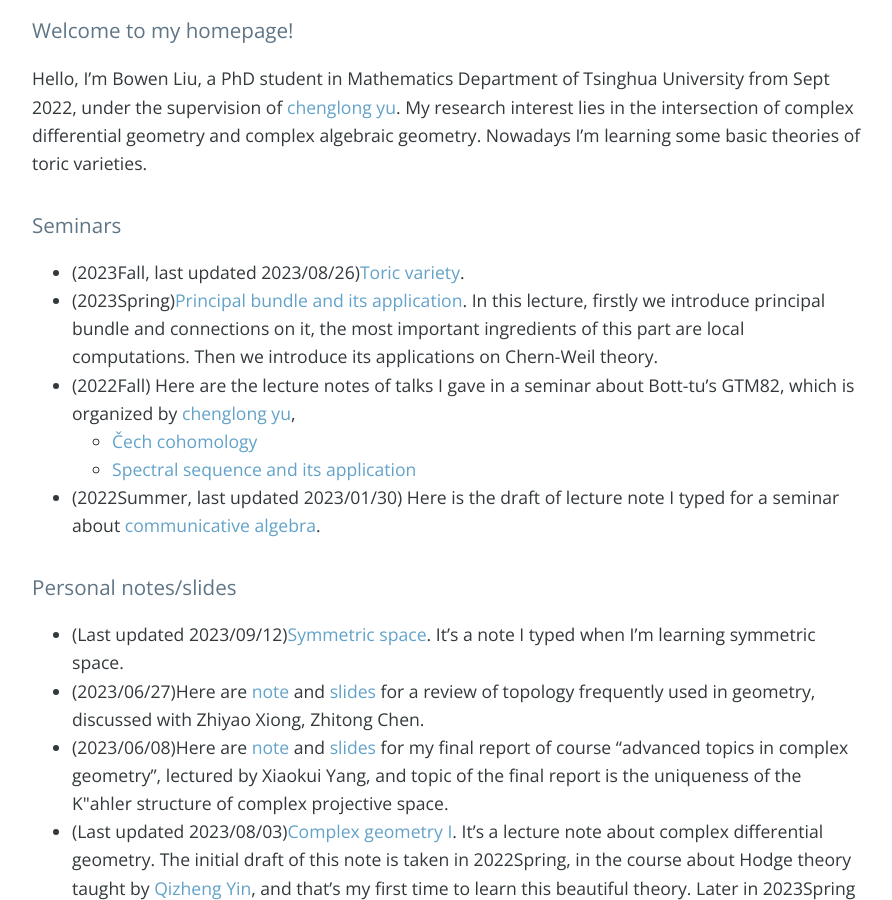
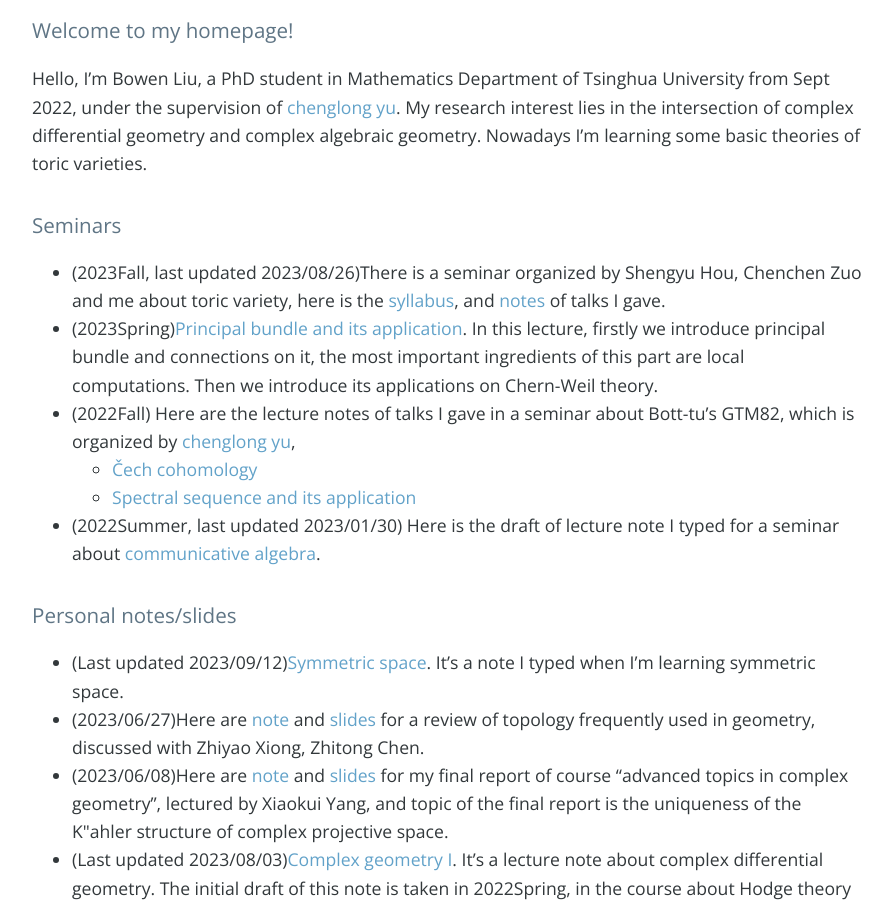
Before and after one commit to bowenl-math/bowenl-math.github.io, a Jekyll site: the page built from index.md, in a window 1280 px wide and 900 px high, scrolled down 329 px. Shown: the whole window, without its empty margins (192-1084 px from the left). Built offline with Jekyll 4.4.1, drawn with Linux system fonts in a browser that asks for light colours; nearby versions of some CDN libraries; our own code applies the rules of GitHub Pages for plain Markdown files; the list of posts is cut into pages by our own code; comment, search, counter and statistics services are not loaded.

Commit message:
update toric

```diff
--- a/index.md
+++ b/index.md
@@ -3,7 +3,7 @@
 
 
 ### Seminars
-* (2023Fall, last updated 2023/08/26)[Toric variety](notes/2023Fall/toric_variety.pdf).
+* (2023Fall, last updated 2023/08/26)There is a seminar organized by Shengyu Hou, Chenchen Zuo and me about toric variety, here is the [syllabus](notes/2023Fall/toric/syllabus.pdf), and [notes](notes/2023Fall/toric/toric_variety.pdf) of talks I gave.
 * (2023Spring)[Principal bundle and its application](notes/2023Spring/geometry_of_principal_bundle.pdf). In this lecture, firstly we introduce principal bundle and connections on it, the most important ingredients of this part are local computations. Then we introduce its applications on Chern-Weil theory.
 * (2022Fall) Here are the lecture notes of talks I gave in a seminar about Bott-tu's GTM82, which is organized by [chenglong yu](https://chenglongyu.github.io/),
    - [Čech cohomology](notes/2022Fall/Cech_cohomology.pdf)
```
Also changed, not shown: 5 other files.
